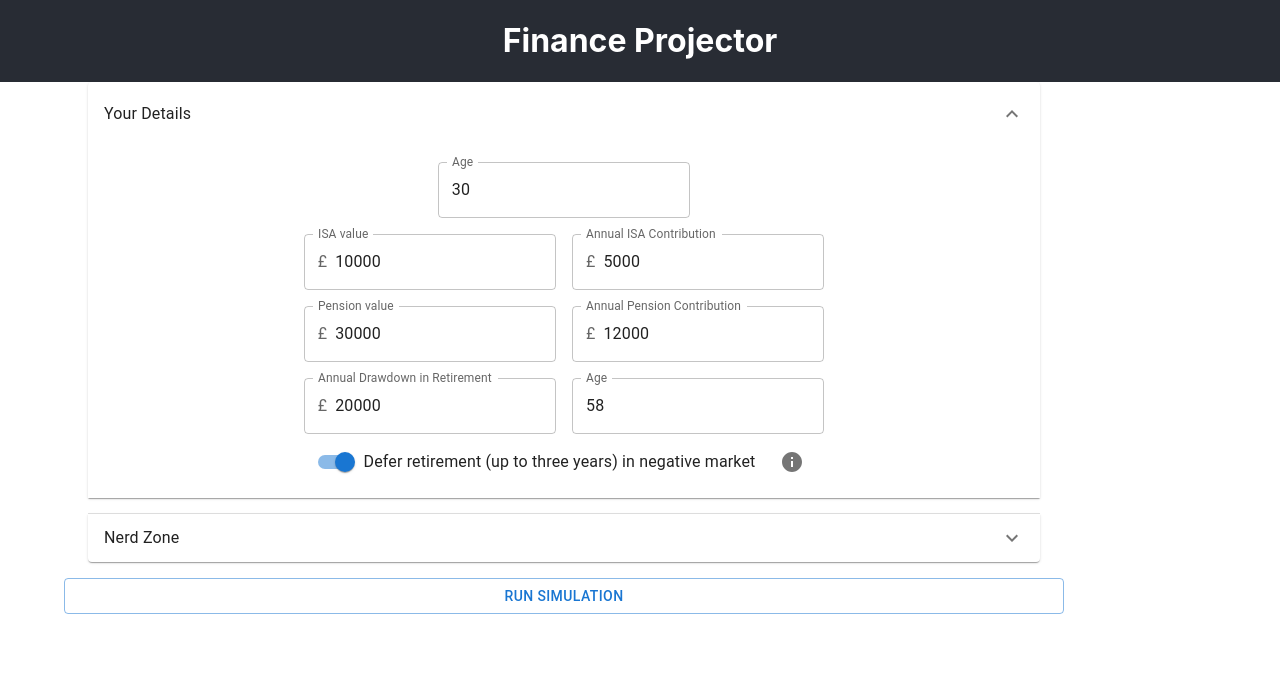
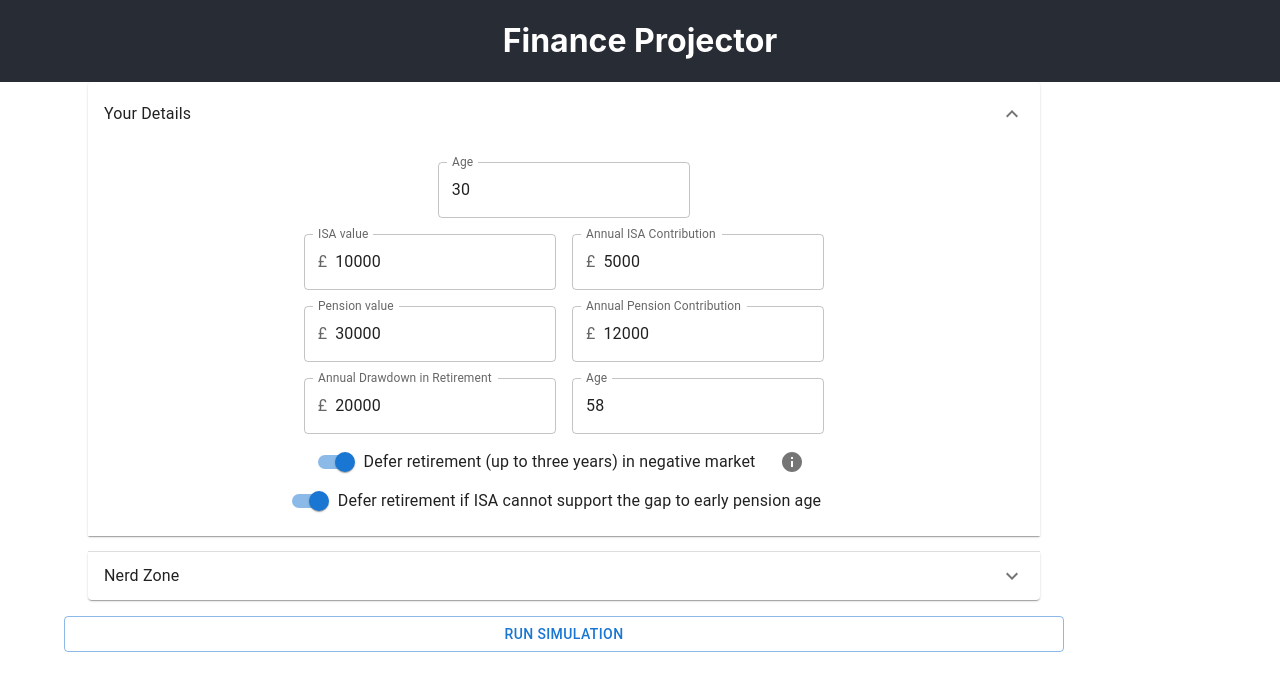
Before and after one commit to RoryCollins/finance-projector, a React (Create React App) app: page / in a window 1280 px wide. Shown: the top 690 px of the page. Built offline with nearby package versions, Linux system fonts and the light colour scheme.

Commit message:
Add ISA gap bridging as deferral strategy

```diff
--- a/src/App.tsx
+++ b/src/App.tsx
@@ -34,7 +34,7 @@ function App() {
       targetAge: 58,
       targetDrawdown: 20_000,
       deferInCrash: true,
-      deferUntilSwr: true,
+      bridgeTheGap: true,
     },
     model: [
       { name: "Stocks", model: { mean: 7, standardDeviation: 20 } },
--- a/src/components/QueryForm.tsx
+++ b/src/components/QueryForm.tsx
@@ -42,15 +42,15 @@ export const QueryForm = ({ onChange, data }: { onChange: any, data: QueryDetail
                 <DialogContent>The worst time to lose your savings is when you start to needing to live off them. You can't predict future returns, but at the very least you can avoid retiring when the chips are down</DialogContent>
             </Dialog>
         </div>
-        {/*<div>*/}
-        {/*    <FormControlLabel control={<Switch checked={data.deferUntilSwr} />} label="Defer retirement (up to three years) if drawdown is unsafe" onChange={(_) => handleChange({ ...data, deferUntilSwr: !(data.deferUntilSwr) })} />*/}
-        {/*    <IconButton onClick={openSwrDialog}>*/}
-        {/*        <InfoIcon />*/}
-        {/*    </IconButton>*/}
-        {/*    <Dialog open={state === displayDialog.SWR} onClose={closeDialog}>*/}
-        {/*        <DialogTitle>Safe Withdrawal Rate</DialogTitle>*/}
-        {/*        <DialogContent>A common rule-of-thumb for early retirement is that a retiree should be able to live on 4% of their portfolio at the point of retirement and then keep withdrawing that same amount (adjusted for inflation) every year afterwards. To be more conservative, this calculator uses a Safe Withdrawal Rate of 3.5%. <br /><br /> This toggle defers retirement up to three years, at which point if the target value is still not achieved, then the drawdown is recalculated.</DialogContent>*/}
-        {/*    </Dialog>*/}
-        {/*</div>*/}
+        <div>
+            <FormControlLabel control={<Switch checked={data.bridgeTheGap} />} label="Defer retirement if ISA cannot support the gap to early pension age" onChange={(_) => handleChange({ ...data, bridgeTheGap: !(data.bridgeTheGap) })} />
+            {/*<IconButton onClick={openSwrDialog}>*/}
+            {/*    <InfoIcon />*/}
+            {/*</IconButton>*/}
+            {/*<Dialog open={state === displayDialog.SWR} onClose={closeDialog}>*/}
+            {/*    <DialogTitle>Safe Withdrawal Rate</DialogTitle>*/}
+            {/*    <DialogContent>A common rule-of-thumb for early retirement is that a retiree should be able to live on 4% of their portfolio at the point of retirement and then keep withdrawing that same amount (adjusted for inflation) every year afterwards. To be more conservative, this calculator uses a Safe Withdrawal Rate of 3.5%. <br /><br /> This toggle defers retirement up to three years, at which point if the target value is still not achieved, then the drawdown is recalculated.</DialogContent>*/}
+            {/*</Dialog>*/}
+        </div>
     </Container>
 }
--- a/src/domain/RetirementStrategy.ts
+++ b/src/domain/RetirementStrategy.ts
@@ -4,7 +4,9 @@ import {PortfolioState} from "./SimulationRunner";
 
 export const getRetirementStrategy = (query: QueryDetails): RetirementStrategy => {
     let strategy: RetirementStrategy = new BasicRetirementStrategy();
-    strategy = new BridgeTheGapStrategy(strategy);
+    if (query.bridgeTheGap){
+        strategy = new BridgeTheGapStrategy(strategy);
+    }
     if (query.deferInCrash) {
         strategy = new DeferInCrashStrategy(strategy);
     }
--- a/src/domain/interfaces.ts
+++ b/src/domain/interfaces.ts
@@ -48,6 +48,7 @@ export interface QueryDetails {
     targetAge: number,
     targetDrawdown: number,
     deferInCrash: boolean,
+    bridgeTheGap: boolean,
     // deferUntilSwr: boolean,
 }
 
```
Also changed, not shown: 2 other files (tests, documents, lock files or other folders).
